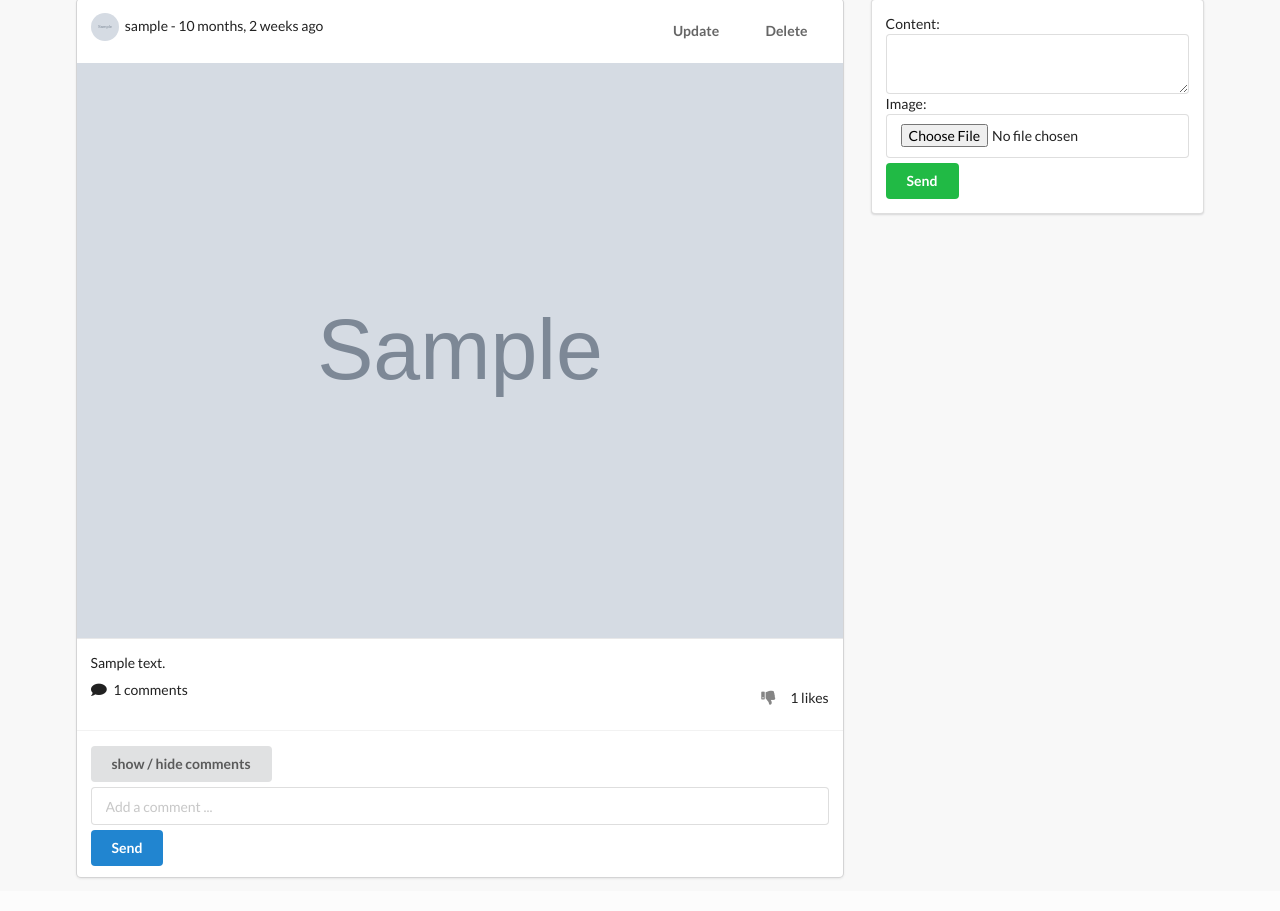
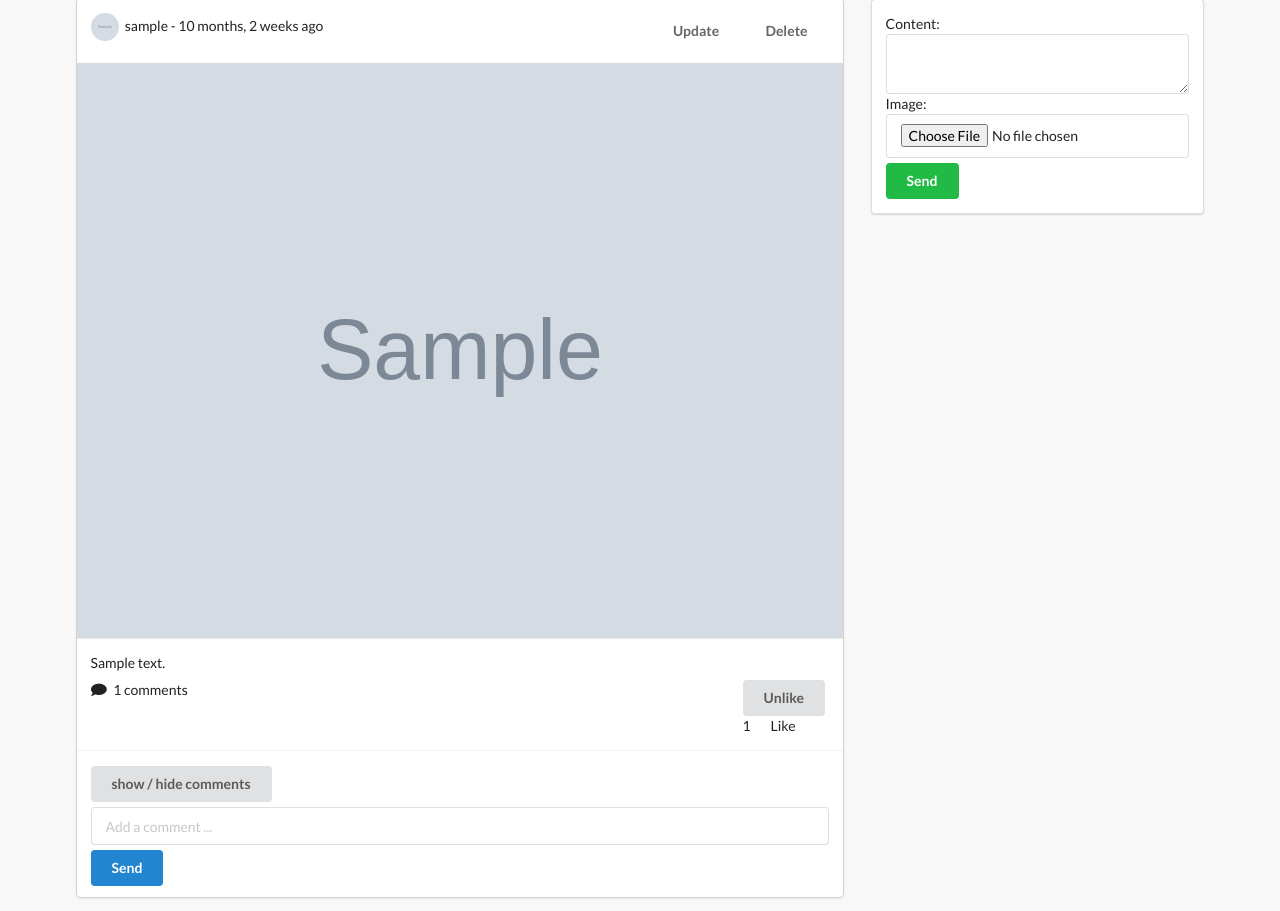
Before and after one commit to Shirhussain/share-with-friend, a Django app: page /posts/ in a window 1280 px wide. Shown: the part 92-1003 px from the top of the page. Before the commit the page ends 971 px from the top, so only its background shows below. Run offline with Django 3.2, Linux system fonts and the light colour scheme; a user stored in the database is signed in; tables that the repository leaves empty hold one stand-in row (values such as "Sample post"); grey boxes marked "Sample" are stand-in pictures; some libraries are stand-ins or nearby versions.

Commit message:
ajax like unlike

```diff
--- a/posts/templates/posts/main.html
+++ b/posts/templates/posts/main.html
@@ -31,18 +31,24 @@
             <div class="content">
                 <p> {{ post.content }} </p>
                 <div class="right floated">
-                    <form action="{% url 'posts:reaction' %}" method="POST">
+                    <form action="{% url 'posts:reaction' %}" method="POST" class="like-form" id={{post.id}}>
                         {% csrf_token %}
                         <input type="hidden" name="post_id" value={{post.id}}>
-                        {% if profile not in post.liked.all %}
-                            <button type="submit" class="ui bwhite-sm button"><i class="thumbs up icon"></i>
-                            </button>
-                            <span> {{post.num_likes}} likes</span>
-                        {% else %}
-                            <button type="submit" class="ui bwhite-sm button"><i class="thumbs down icon"></i>
-                            </button>
-                            <span> {{post.num_likes}} likes</span>
-                        {% endif %}
+                        <button type="submit" class="ui button like-btn{{post.id}}">
+                            {% if profile not in post.liked.all %}
+                                Like
+                            {% else %}
+                                Unlike
+                            {% endif %}
+                        </button>
+                        <div class="ui grid">
+                            <div class="column">
+                                <div class="like-count{{post.id}}"> {{post.num_likes}}</div>
+                            </div>
+                            <div class="column">
+                                Like
+                            </div>
+                        </div>
                     </form>
                 </div>
                 <i class="comment icon"></i>
@@ -106,6 +112,44 @@
                     display=false
                 }
             });
+
+            $(".like-form").submit(function(e){
+                e.preventDefault()
+
+                const post_id = $(this).attr('id')
+
+                const like_text = $(`.like-btn${post_id}`).text()
+                // to element the withe spaces in console we have to use 'trim'
+                const trim = $.trim(like_text)
+                console.log(trim)
+
+                const url = $(this).attr('action')
+
+                let res;
+                const likes = $(`.like-count${post_id}`).text()
+                // to change it to integer when we are going to count the likes
+                const trimCount = parseInt(likes)
+
+                $.ajax({
+                    type: 'POST',
+                    url = url,
+                    data: {
+                        'csrfmiddlewaretoken': $('input[name=csrfmiddlewaretoken]').val(),
+                        'post_id': post_id,
+                    },
+                    success: function(response){
+                        console.log('success', response)
+                        // if(trim=='Unlike'){
+                        //     $(`.like-btn${post_id}`).text('Like')
+                        // } else {
+                        //     $(`.like-btn${post_id}`).text('Unlike')
+                        // }
+                    },
+                    error: function(response){
+                        console.log('error', response)
+                    }
+                })
+            })
         });
     </script>
 {% endblock scripts %}
--- a/posts/views.py
+++ b/posts/views.py
@@ -2,6 +2,7 @@ from django.shortcuts import render, redirect
 from django.views.generic import UpdateView, DeleteView
 from django.urls import  reverse_lazy
 from django.contrib import messages
+from django.http import JsonResponse
 
 from .models import Post, Comment, Like
 from profiles.models import Profile
@@ -76,6 +77,13 @@ def like_unlike_post(request):
 
             post.save()
             like.save()
+
+        data = {
+            'value': like.value,
+            'likes': post.liked.all().count()
+        }
+        return JsonResponse(data, safe=False)
+
     return redirect('posts:post_comment_list')
 
 
--- a/profiles/models.py
+++ b/profiles/models.py
@@ -112,7 +112,7 @@ class Profile(models.Model):
                 ex = Profile.objects.filter(slug=to_slug).exists()
                 while ex:
                     to_slug = slugify(to_slug+" "+str(get_random_code()))
-                    ex = Profile.objects.filter(slug=to_slug)
+                    ex = Profile.objects.filter(slug=to_slug).exists()
             else:
                 to_slug = str(self.user)
         self.slug = to_slug
@@ -127,7 +127,7 @@ class Profile(models.Model):
     #         ex = Profile.objects.filter(slug=to_slug).exists()
     #         while ex:
     #             to_slug = slugify(to_slug+" "+str(get_random_code()))
-    #             ex = Profile.objects.filter(slug=to_slug)
+    #             ex = Profile.objects.filter(slug=to_slug).exists()
     #     else:
     #         to_slug = str(self.user)
     #     self.slug = to_slug
```
Also changed, not shown: profiles/templates/profiles/detail.html (+11 -20 lines), profiles/views.py (+9 -7 lines), posts/migrations/0003_auto_20201128_1119.py (added).
